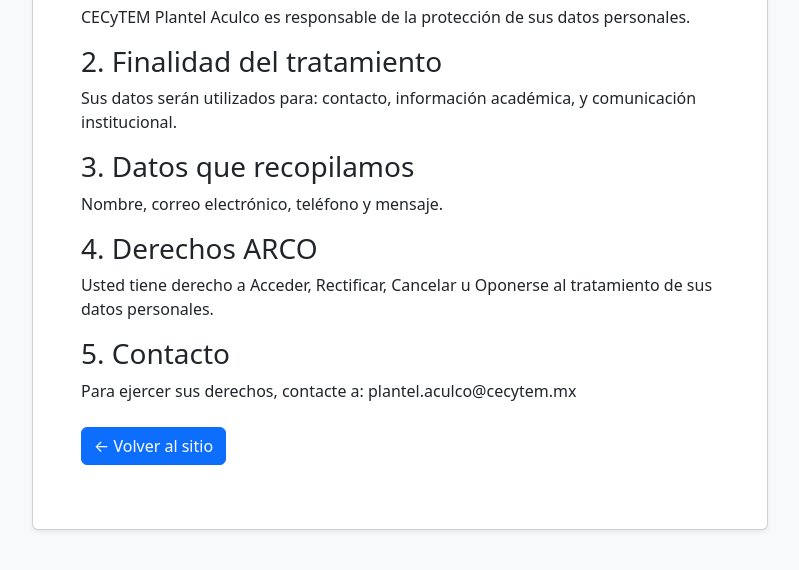
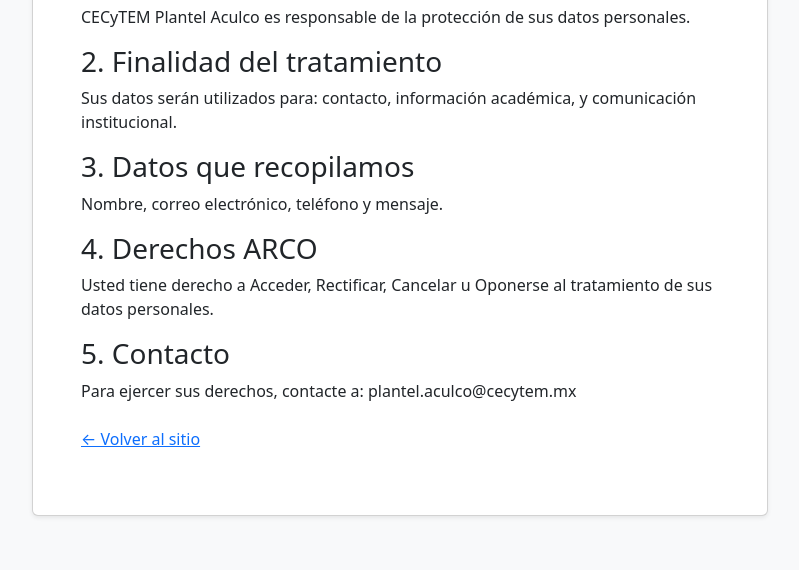
Before and after one commit to danielluislappc-crypto/cecytem-aculco, a website: page public/privacy.html in a window 1280 px wide. Shown: the part 206-776 px from the top of the page, without its empty margins (240-1039 px from the left). Drawn offline with nearby package versions, Linux system fonts and the light colour scheme.

Commit message:
Fix: Corregir botón volver al sitio

```diff
--- a/public/privacy.html
+++ b/public/privacy.html
@@ -29,9 +29,9 @@
               <h3>5. Contacto</h3>
               <p>Para ejercer sus derechos, contacte a: plantel.aculco@cecytem.mx</p>
               <p class="mt-4">
-  <button onclick="history.back()" class="btn btn-primary">
-    ← Volver al sitio
-  </button>
+
+  <a href="javascript:void(0)" onclick="window.history.back(); return false;">← Volver al sitio</a>
+</p>
 </p>
 
             </div>
```
